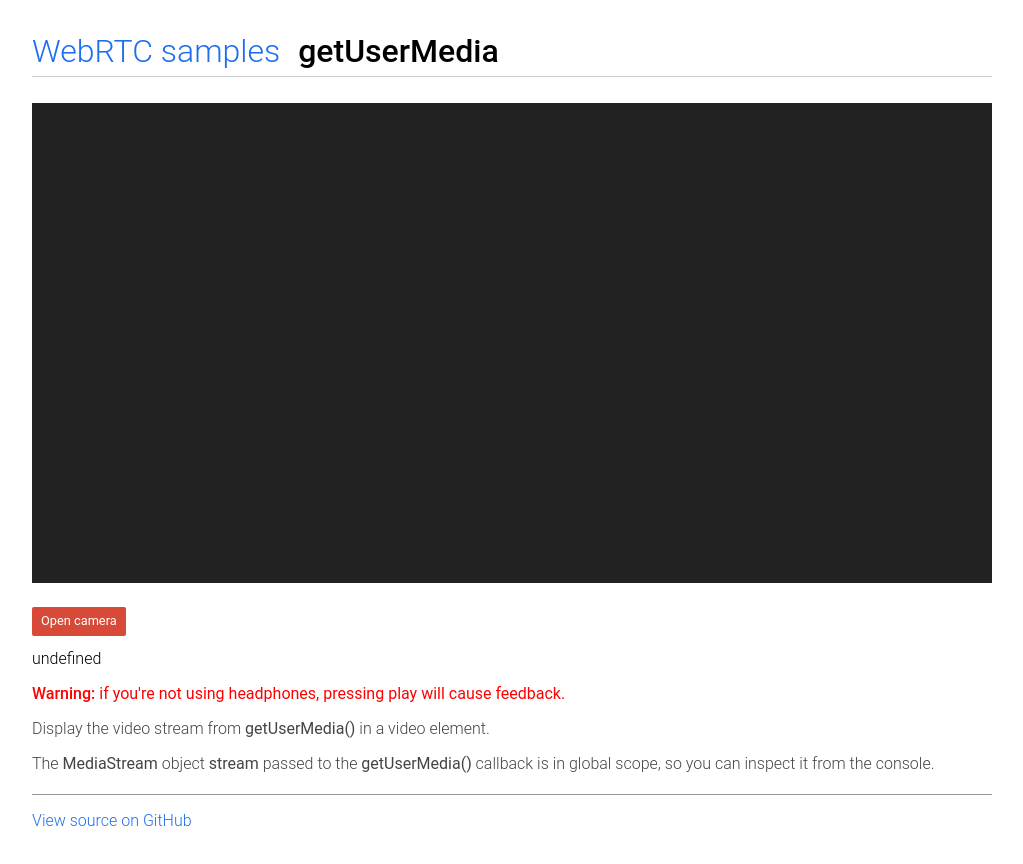
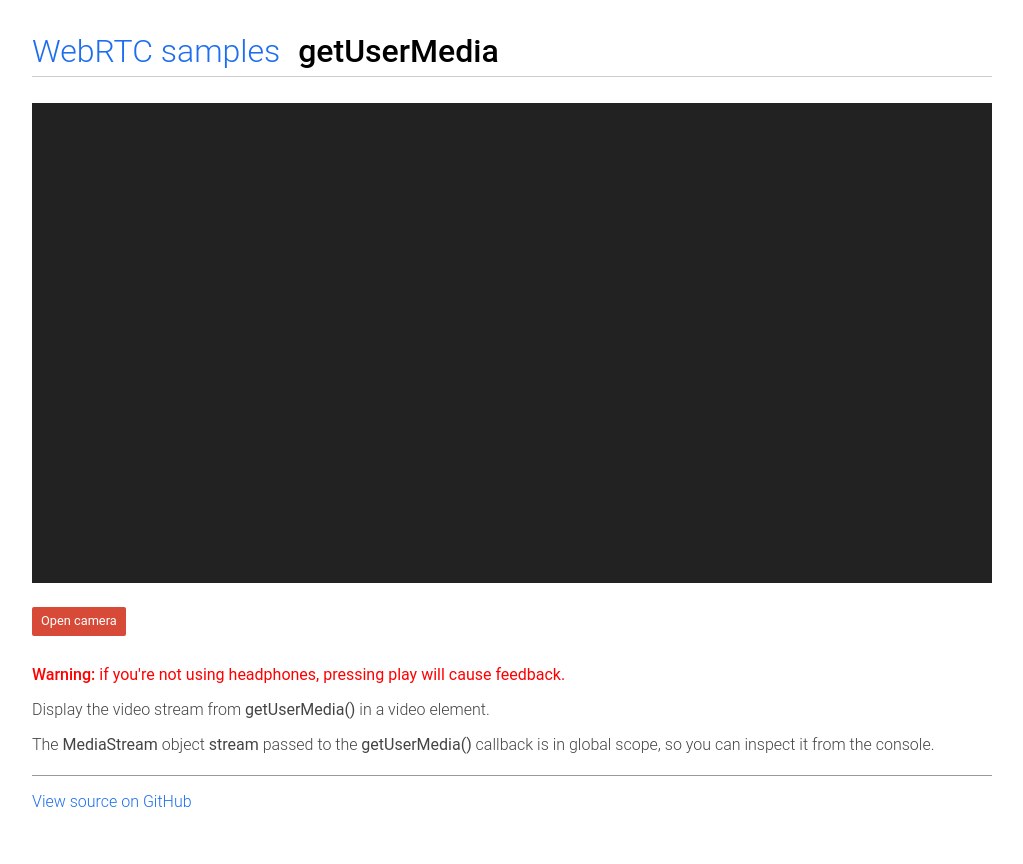
Before and after one commit to robinj0726/webrtc-samples, a SvelteKit app: page /getusermedia/gum in a window 1280 px wide. Shown: the whole page, without its empty margins (128-1151 px from the left). Built offline with nearby package versions, Linux system fonts and the light colour scheme.

Commit message:
init errorMsg

```diff
--- a/src/routes/getusermedia/gum/+page.svelte
+++ b/src/routes/getusermedia/gum/+page.svelte
@@ -1,6 +1,6 @@
 <script>
 	let localVideo;
-	let errorMsg;
+	let errorMsg = '';
 
 	const constraints = {
 		video: true,
```
